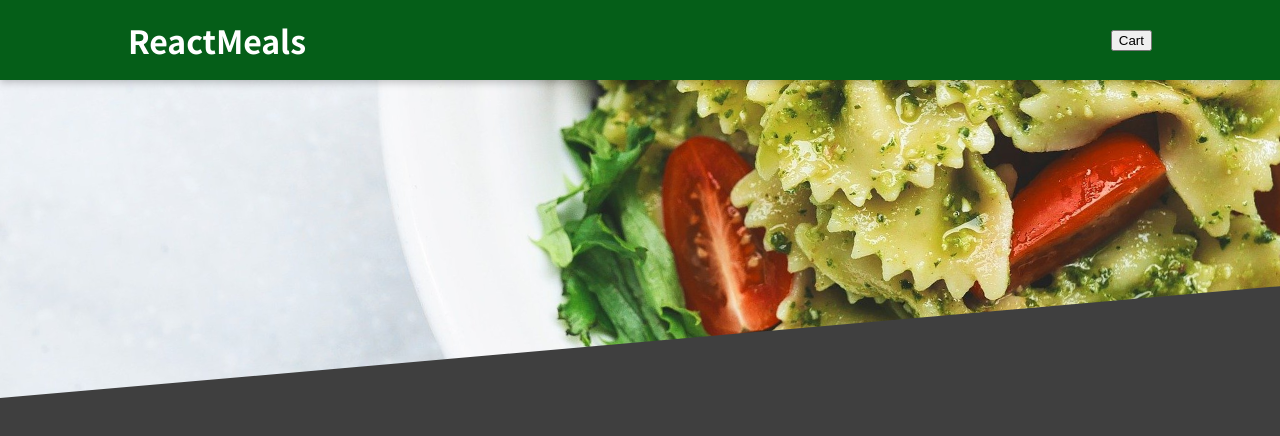
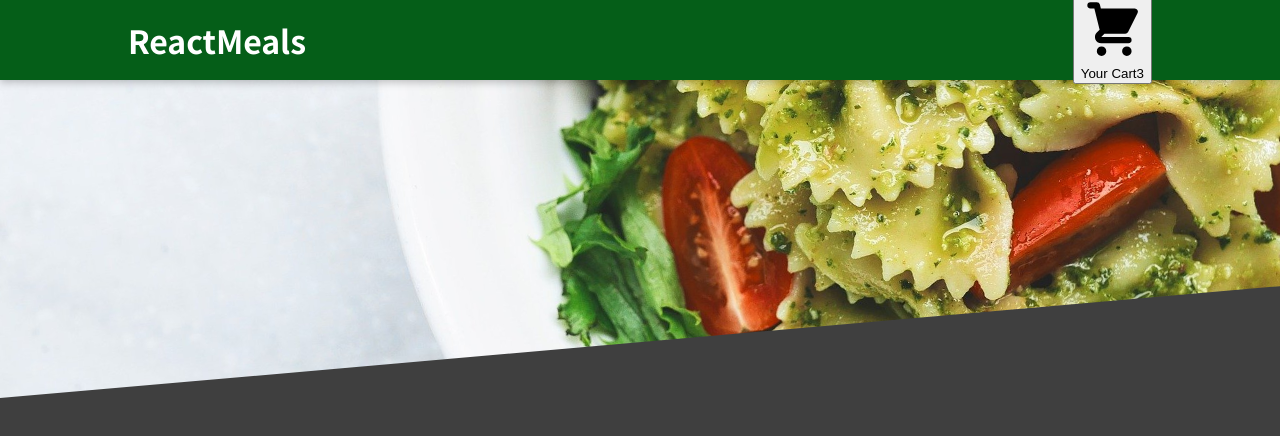
Before and after one commit to Neniya/Food-Order-App-React, a React (Create React App) app: page / in a window 1280 px wide. Shown: the top 436 px of the page. Built offline with nearby package versions, Linux system fonts and the light colour scheme.

Commit message:
add Layout header cart button

```diff
--- /dev/null
+++ b/src/components/Cart/CartIcon.js
@@ -0,0 +1,13 @@
+const CartIcon = () => {
+  return (
+    <svg
+      xmlns="http://www.w3.org/2000/svg"
+      viewBox="0 0 20 20"
+      fill="currentColor"
+    >
+      <path d="M3 1a1 1 0 000 2h1.22l.305 1.222a.997.997 0 00.01.042l1.358 5.43-.893.892C3.74 11.846 4.632 14 6.414 14H15a1 1 0 000-2H6.414l1-1H14a1 1 0 00.894-.553l3-6A1 1 0 0017 3H6.28l-.31-1.243A1 1 0 005 1H3zM16 16.5a1.5 1.5 0 11-3 0 1.5 1.5 0 013 0zM6.5 18a1.5 1.5 0 100-3 1.5 1.5 0 000 3z" />
+    </svg>
+  );
+};
+
+export default CartIcon;
--- a/src/components/Layout/Header.js
+++ b/src/components/Layout/Header.js
@@ -1,4 +1,5 @@
 import React, { Fragment } from 'react';
+import HeaderCartButton from './HeaderCartButton';
 import mealsImage from '../../assets/pasta.jpg';
 import classes from './Header.module.css';
 
@@ -7,7 +8,7 @@
     <Fragment>
       <header className={classes.header}>
         <h1>ReactMeals</h1>
-        <button>Cart</button>
+        <HeaderCartButton />
       </header>
       <div className={classes['main-image']}>
         <img src={mealsImage} alt="pasta" />
--- /dev/null
+++ b/src/components/Layout/HeaderCartButton.js
@@ -0,0 +1,17 @@
+import React from 'react';
+import CartIcon from '../Cart/CartIcon';
+import classes from './HeaderCartButton.module.css';
+
+const HeaderCartButton = (props) => {
+  return (
+    <button className={classes.button}>
+      <span className={classes.icon}>
+        <CartIcon />
+      </span>
+      <span>Your Cart</span>
+      <span className={classes.badge}>3</span>
+    </button>
+  );
+};
+
+export default HeaderCartButton;
```
Also changed, not shown: src/components/Layout/HeaderCartButton.module.css (added).
